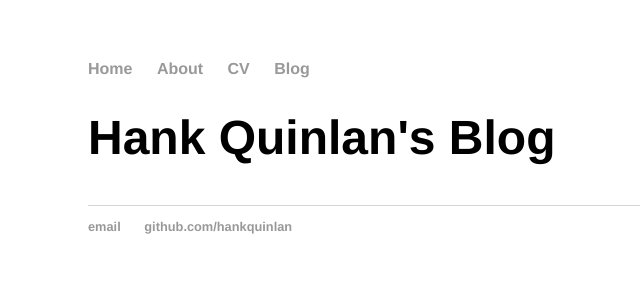
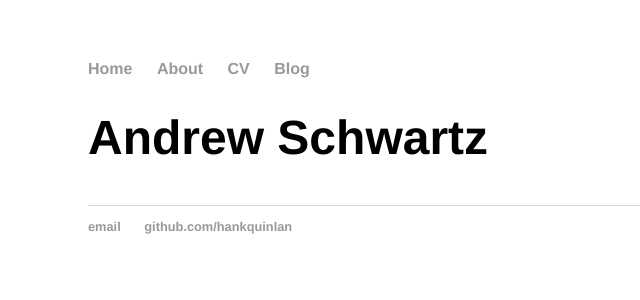
Before and after one commit to aonschwartz/aonschwartz.github.io, a Jekyll site: the page built from blog/index.html, in a window 1280 px wide. Shown: the top 300 px of the page, without its empty margins (104-744 px from the left). Built offline with Jekyll 4.4.1, drawn with Linux system fonts in a browser that asks for light colours.

Commit message:
Update index.html

```diff
--- a/blog/index.html
+++ b/blog/index.html
@@ -1,6 +1,6 @@
 ---
 layout: default
-title: Hank Quinlan's Blog
+title: Andrew Schwartz
 ---
 	<h1>{{ page.title }}</h1>
 	<ul class="posts">
```
